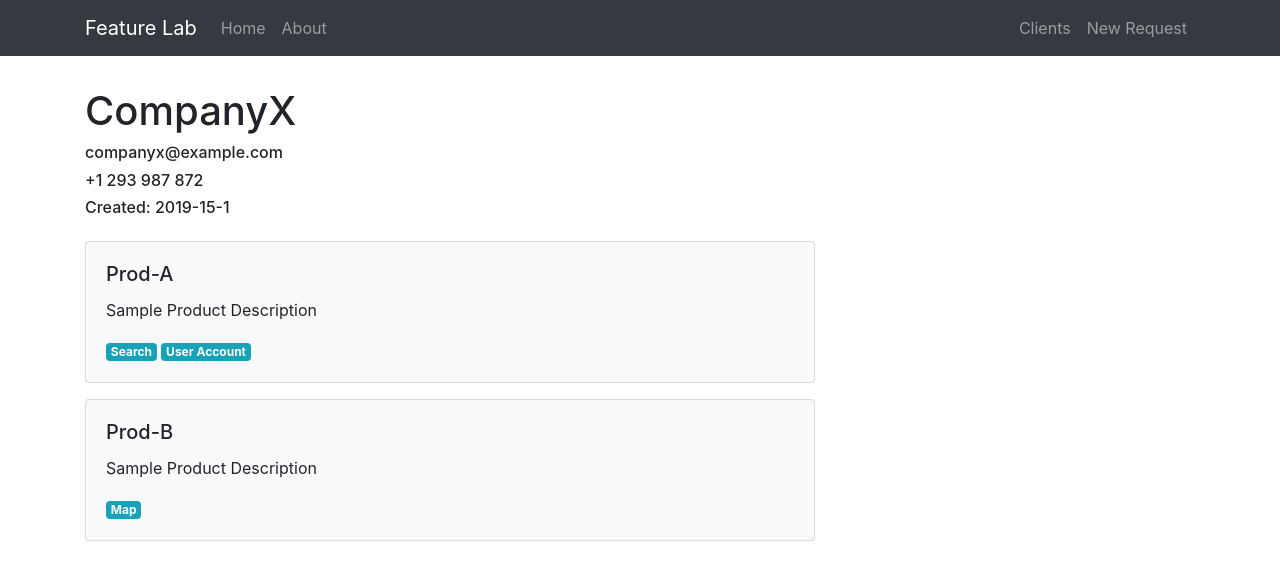
After one commit to RafatAssaf/FeatureLab, a Flask app: page /client/1 in a window 1280 px wide. The commit adds this page. Shown: the top 580 px of the page. Run offline with Flask 2, Linux system fonts and the light colour scheme; some libraries are stand-ins or nearby versions.

Commit message:
Added Client page

```diff
--- a/feature_lab/clients/routes.py
+++ b/feature_lab/clients/routes.py
@@ -44,14 +44,14 @@ def feature_request():
     return render_template('request.html')
 
 
+@clients.route('/client/<client_id>')
+def client(client_id):
+    return render_template('client.html', client=clients_data[0])
+
+
 @clients.route('/clients')
 def clients_list():
     return render_template('clients.html', clients=clients_data)
-
-
-@clients.route('/products/<client>')
-def products_list(client):
-    return "products list: " + client
 
 
 @clients.route('/create_client', methods=['GET', 'POST'])
--- /dev/null
+++ b/feature_lab/templates/client.html
@@ -0,0 +1,22 @@
+{% extends 'layout.html' %}
+{% block content %}
+    <h1>{{client.name}}</h1>
+    <h6>{{client.email}}</h6>
+    <h6>{{client.phone_number}}</h6>
+    <h6 class="mb-4">Created: 2019-15-1</h6>
+    {% for product in client.products %}
+        <div>
+            <a href="#" class="request-card">
+                <div class="card bg-light mb-3 p-3 mr-0">
+                    <div class="p-1">
+                        <h5 class="card-title">{{ product.name }}</h5>
+                        <p class="card-text">Sample Product Description</p>
+                        {% for area in product.areas %}
+                            <span class="badge badge-info">{{ area }}</span>
+                        {% endfor %}
+                    </div>
+                </div>
+            </a>
+        </div>
+    {% endfor %}
+{% endblock content %}
--- a/feature_lab/templates/clients.html
+++ b/feature_lab/templates/clients.html
@@ -18,7 +18,7 @@
                 <td>{{client.email}}</td>
                 <td>{{client.created_at}}</td>
                 <td>{{client.phone_number}}</td>
-                <td><a href="/products/{{client.name}}">View Products</a></td>
+                <td><a href="/client/{{client.name}}">View Products</a></td>
             </tr>
         {% endfor %}
       </tbody>
```
